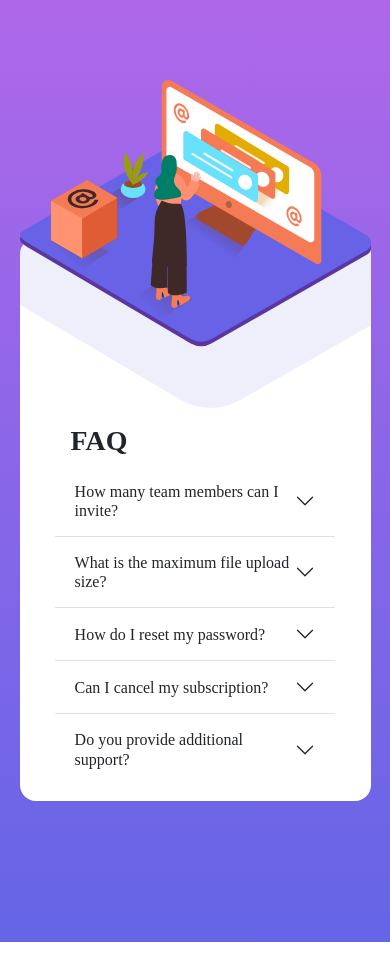
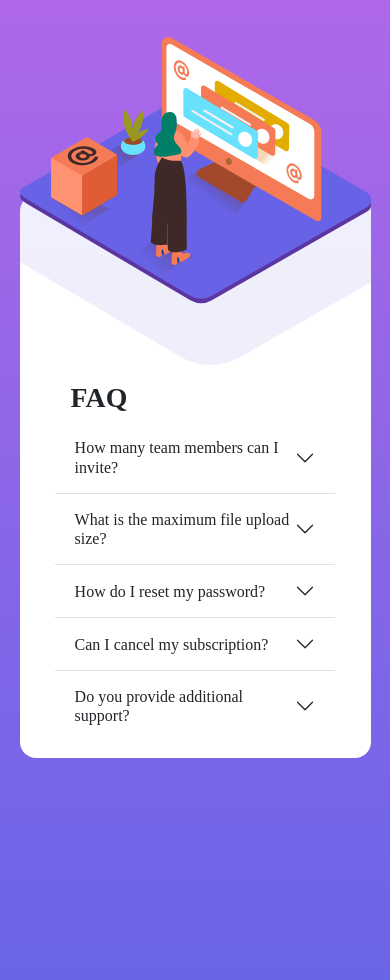
Before and after one commit to chaulagainkapil/faq-react, a React (Create React App) app: page / in a window 390 px wide. Shown: the top 980 px of the page. Before the commit the page ends 942 px from the top, so only its background shows below. Built offline with nearby package versions, Linux system fonts and the light colour scheme.

Commit message:
card center

```diff
--- a/src/components/home/index.scss
+++ b/src/components/home/index.scss
@@ -36,7 +36,6 @@
   }
 }
 
-
 @media screen and (max-width: 1000px) {
   .main {
     &__card {
@@ -47,8 +46,12 @@
 
 @media screen and (max-width: 756px) {
   .main {
-    margin: 25% auto;
+    display: block !important;
+    margin: 50% 0%;
+    width: 100%;
     &__card {
+      margin-left: auto;
+      margin-right: auto;
       flex-direction: column;
       width: 90%;
       & > div {
```
